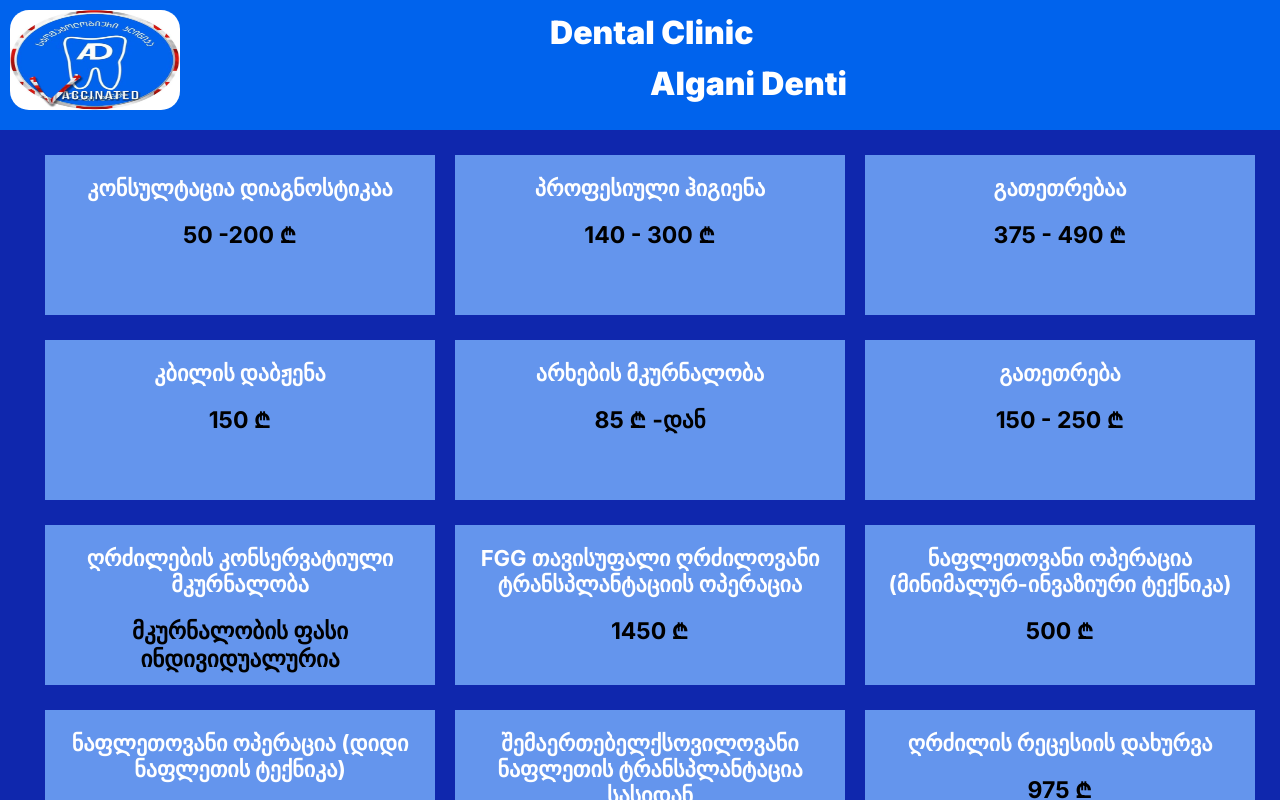
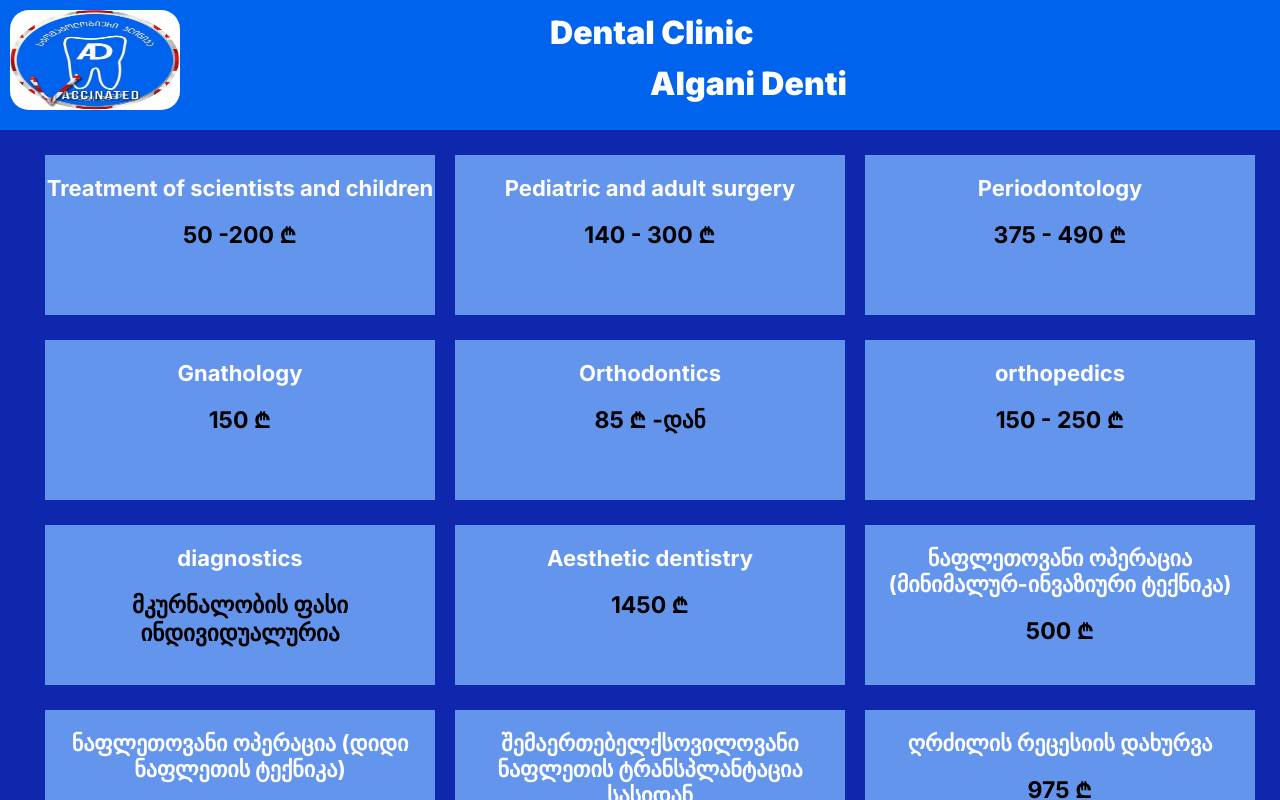
Before and after one commit to SabaMinadze/En, a Next.js app: page /servicesandprices in a window 1280 px wide. Shown: the top 800 px of the page. Built offline with nearby package versions, Linux system fonts and the light colour scheme.

Commit message:
Translate Georgia to English

```diff
--- a/app/servicesandprices/page.tsx
+++ b/app/servicesandprices/page.tsx
@@ -6,18 +6,18 @@
   return (
     <>
     <div className={styles.box}>
-    <Card name="კონსულტაცია დიაგნოსტიკაა" price="50 -200 ₾"/>
-    <Card name="პროფესიული ჰიგიენა" price="140 - 300 ₾"/>
-    <Card name="გათეთრებაა" price="375 - 490 ₾"/>
+    <Card name="Treatment of scientists and children" price="50 -200 ₾"/>
+    <Card name="Pediatric and adult surgery" price="140 - 300 ₾"/>
+    <Card name="Periodontology" price="375 - 490 ₾"/>
     </div>
     <div className={styles.box}>
-    <Card name="კბილის დაბჟენა" price="150 ₾"/>
-    <Card name="არხების მკურნალობა" price="85 ₾ -დან"/>
-    <Card name="გათეთრება" price="150 - 250 ₾"/>
+    <Card name="Gnathology" price="150 ₾"/>
+    <Card name="Orthodontics" price="85 ₾ -დან"/>
+    <Card name="orthopedics" price="150 - 250 ₾"/>
     </div>
     <div className={styles.box}>
-    <Card name="ღრძილების კონსერვატიული მკურნალობა" price="მკურნალობის ფასი ინდივიდუალურია"/>
-    <Card name="FGG თავისუფალი ღრძილოვანი ტრანსპლანტაციის ოპერაცია" price="1450 ₾"/>
+    <Card name="diagnostics" price="მკურნალობის ფასი ინდივიდუალურია"/>
+    <Card name="Aesthetic dentistry" price="1450 ₾"/>
     <Card name="ნაფლეთოვანი ოპერაცია (მინიმალურ-ინვაზიური ტექნიკა)" price="500 ₾"/>
     </div>
     <div className={styles.box}>
```
